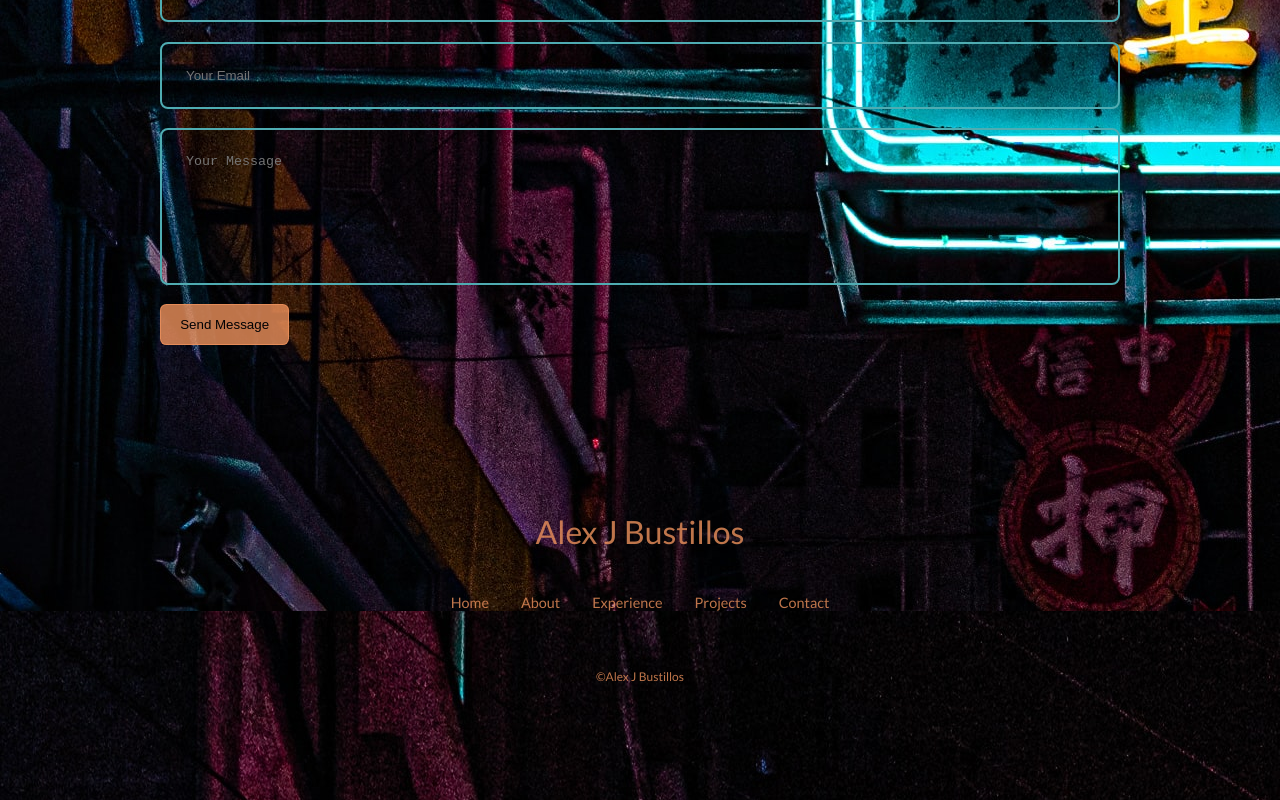
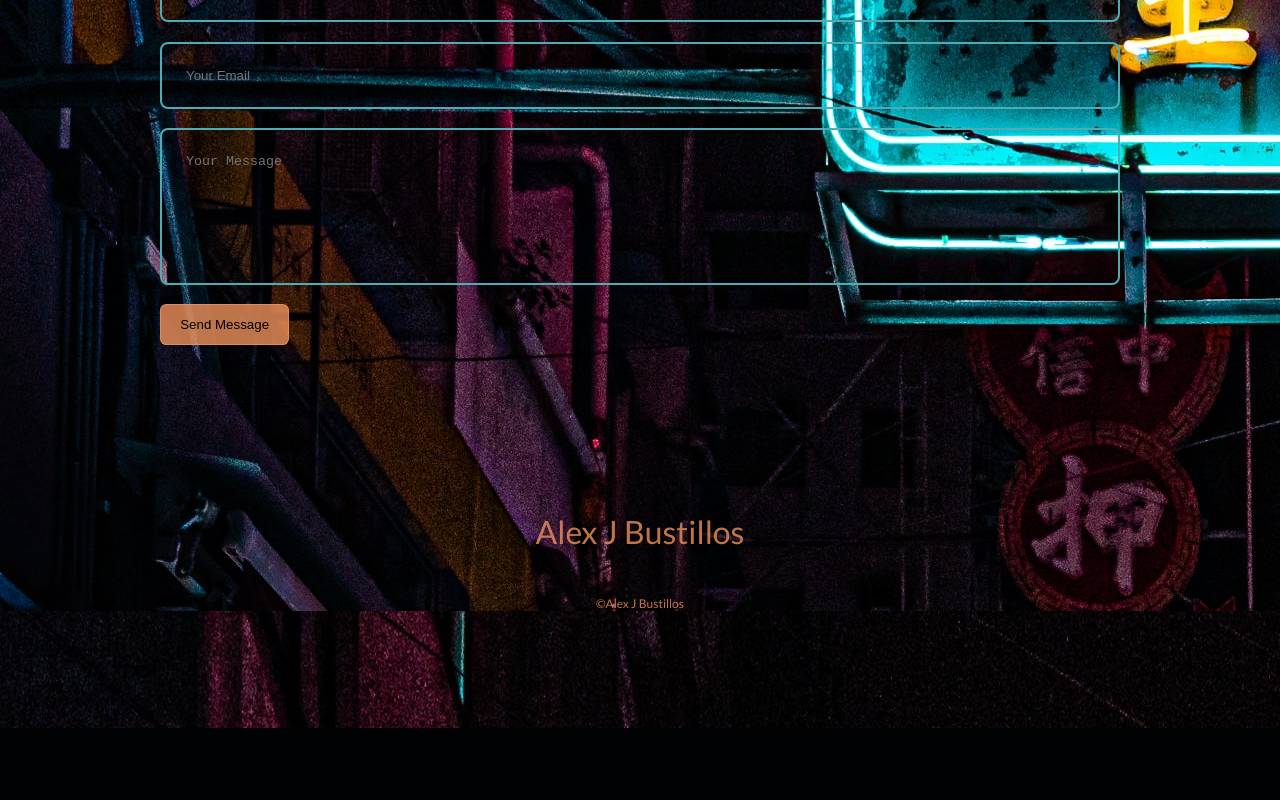
Before and after one commit to AlexJBustillos/alexjbustillos.github.io, a React (Create React App) app: page / in a window 1280 px wide. Shown: the part 3751-4551 px from the top of the page. After the commit the page ends 4479 px from the top, so only its background shows below. Built offline with nearby package versions, Linux system fonts and the light colour scheme.

Commit message:
footer permalinks

```diff
--- a/src/components/footer/Footer.jsx
+++ b/src/components/footer/Footer.jsx
@@ -6,13 +6,13 @@ const Footer = () => {
     return (
         <footer>
             <a href="#" className='footer__logo'>Alex J Bustillos</a>
-            <ul className='permalinks'>
+            {/* <ul className='permalinks'>
                 <li><a href="#">Home</a></li>
-                <li><a href="about">About</a></li>
-                <li><a href="experience">Experience</a></li>
-                <li><a href="portfolio">Projects</a></li>
-                <li><a href="contact">Contact</a></li>
-            </ul>
+                <li><a href="#/about">About</a></li>
+                <li><a href="#/experience">Experience</a></li>
+                <li><a href="#/portfolio">Projects</a></li>
+                <li><a href="#/contact">Contact</a></li>
+            </ul> */}
 
             {/* <div className="footer__socials">
                 <a href="https://instagram.com"><FiInstagram/></a>
```
Also changed, not shown: 1 other file (tests, documents, lock files or other folders).
